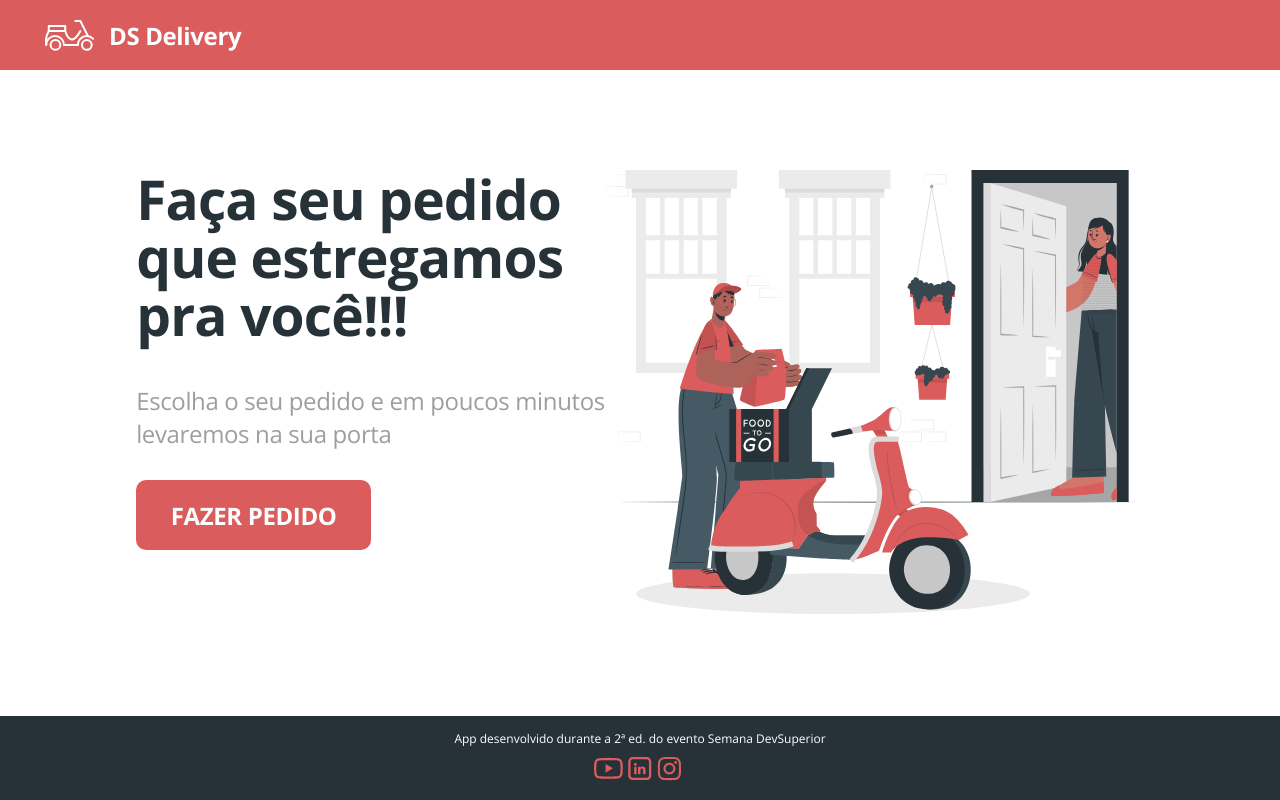
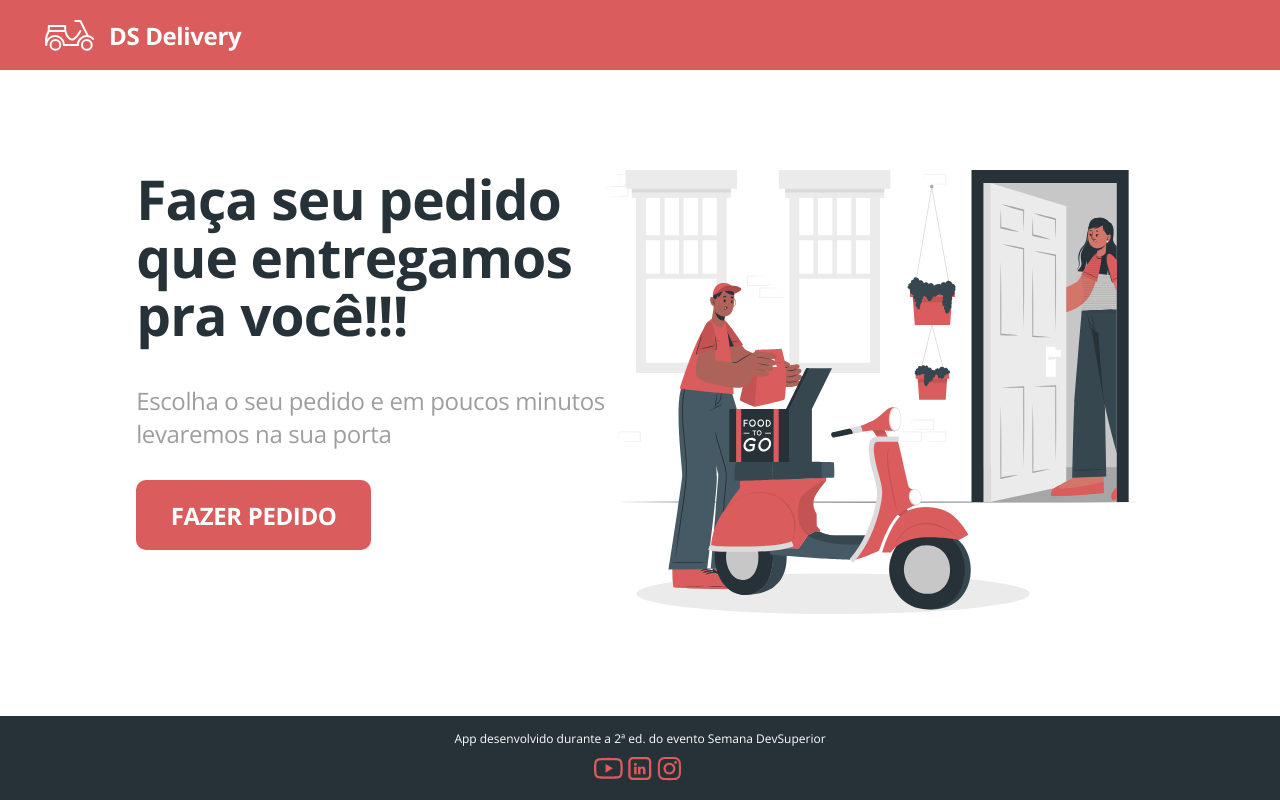
Before and after one commit to milenafs/dsdeliver-sds2, a React (Create React App) app in the folder front-web/: page / in a window 1280 px wide. Built offline with nearby package versions, Linux system fonts and the light colour scheme; no server answers.

Commit message:
Bugs fixed

```diff
--- a/front-web/src/Home/index.tsx
+++ b/front-web/src/Home/index.tsx
@@ -10,7 +10,7 @@
             <div className="home-content">
                 <div className="home-actions">
                     <h1 className="home-title">
-                        Faça seu pedido<br /> que estregamos<br/> pra você!!!
+                        Faça seu pedido<br /> que entregamos<br/> pra você!!!
                     </h1>
                     <h3 className="home-subtitle">
                         Escolha o seu pedido e em poucos minutos <br />
--- a/front-web/src/Orders/styles.css
+++ b/front-web/src/Orders/styles.css
@@ -71,7 +71,7 @@
     cursor: pointer;
   }
 
-  .order-card-container .selected {
+  .order-card-container.selected {
     border: 4px solid #008E5B;
     box-sizing: border-box;
     box-shadow: 0px 4px 20px rgba(0, 0, 0, 0.25);
```
